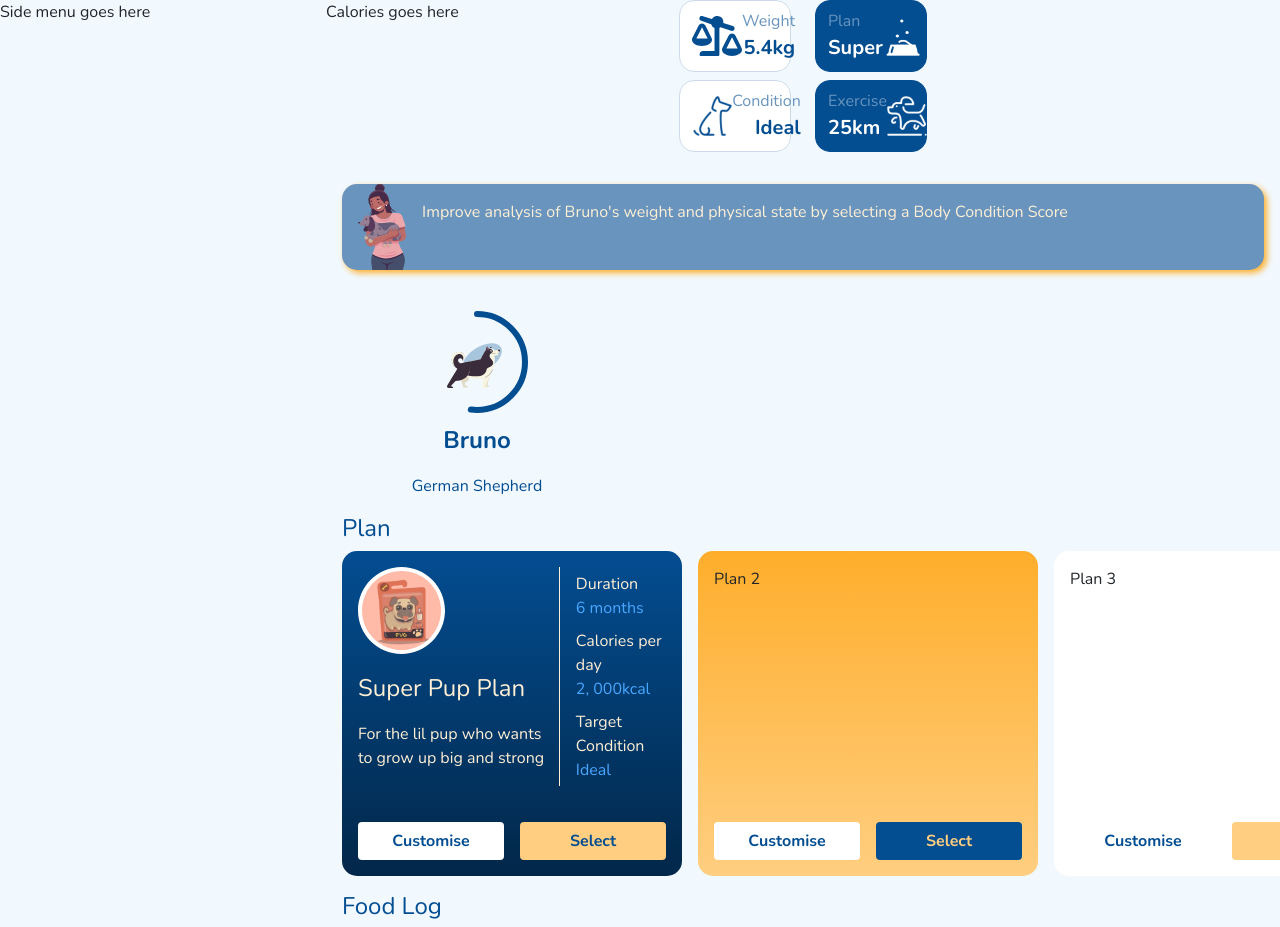
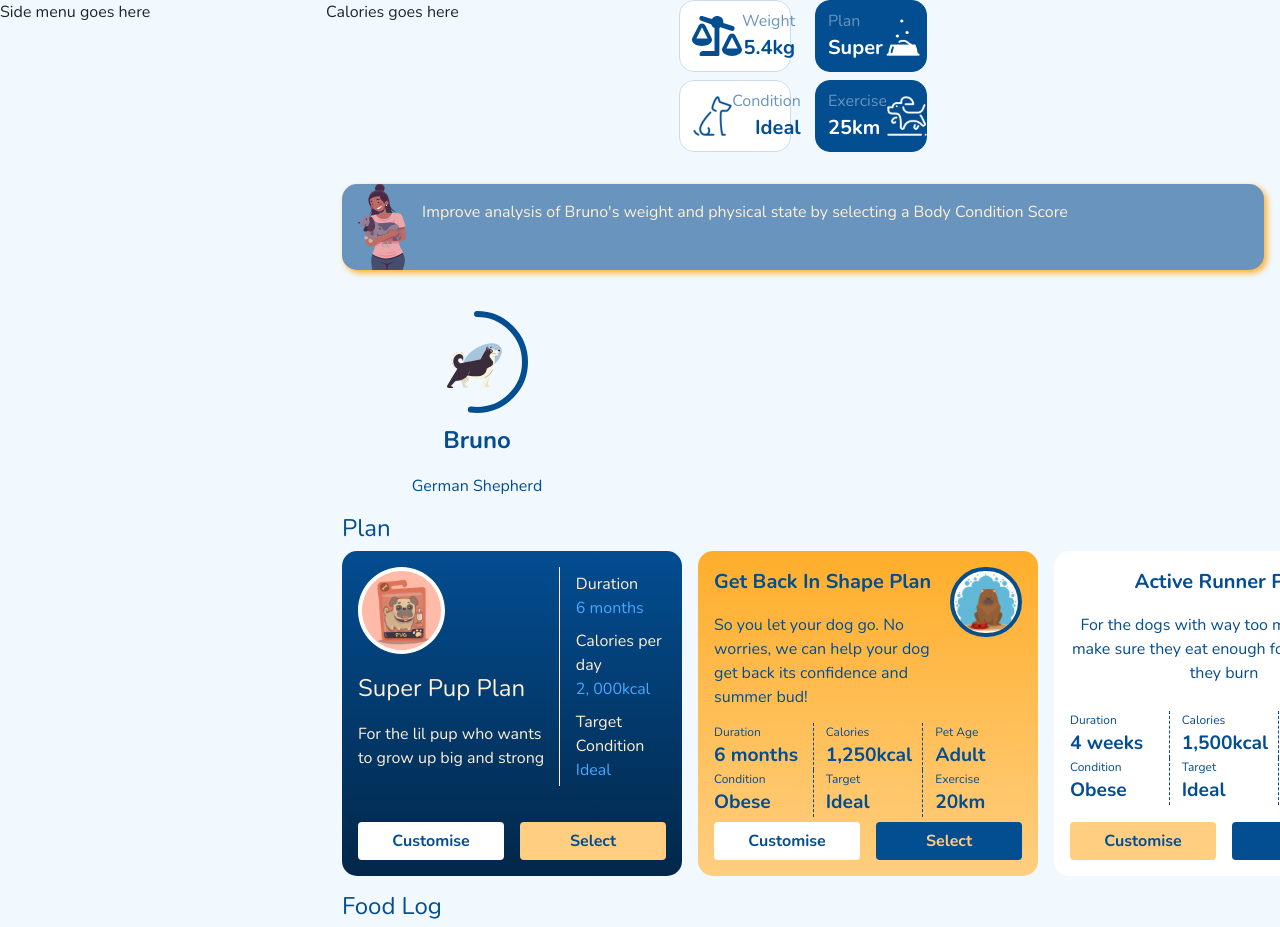
Before and after one commit to DiceBlackEnigma/wellfed, a React (Create React App) app: page /dashboard in a window 1280 px wide. Shown: the top 927 px of the page. Built offline with nearby package versions, Linux system fonts and the light colour scheme.

Commit message:
Implement plans

```diff
--- a/src/components/Plans/Plans.js
+++ b/src/components/Plans/Plans.js
@@ -1,6 +1,8 @@
 import classes from './Plans.module.css';
 
 import planOneImage from './plan-1-img.png';
+import planTwoImage from './plan-2-img.svg';
+
 import {Link} from 'react-router-dom';
 
 export const Plans = props => {
@@ -42,8 +44,46 @@ export const Plans = props => {
         </div>
 
         <div className={`${classes.planTwo} ${classes.PlanCard}`}>
-          <div>
-            Plan 2
+          <div className={`row`}>
+            <div className={`col-12`}>
+              <div className={`d-flex justify-content-between align-items-start`} style={{'margin-bottom': '.5rem'}}>
+                <div>
+                <p className={`text--primary bold-font`} style={{'margom-bottom': 0, 'font-size': '1.25rem'}}>Get Back In Shape Plan</p>
+                  <p style={{'margin-bottom': 0}} className={`text--primary`}>So you let your dog go. No worries, we can help your dog get
+                    back its confidence and summer bud!
+                  </p>
+                </div>
+                  <img src={planTwoImage} alt={'obese pup'} />
+              </div>
+
+            </div>
+          </div>
+          <div className={`row`}>
+            <div className={`col-4 d-flex flex-column ${classes.infoSection}`}>
+              <span className={`text--primary`}>Duration</span>
+              <span className={`text--primary`}>6 months</span>
+            </div>
+            <div className={`col-4 d-flex flex-column ${classes.infoSection}`}>
+              <span className={`text--primary`}>Calories</span>
+              <span className={`text--primary`}>1,250kcal</span>
+            </div>
+            <div className={`col-4 d-flex flex-column ${classes.infoSection}`}>
+              <span className={`text--primary`}>Pet Age</span>
+              <span className={`text--primary`}>Adult</span>
+            </div>
+            <div className={`col-4 d-flex flex-column ${classes.infoSection}`}>
+              <span className={`text--primary`}>Condition</span>
+              <span className={`text--primary`}>Obese</span>
+            </div>
+            <div className={`col-4 d-flex flex-column ${classes.infoSection}`}>
+              <span className={`text--primary`}>Target</span>
+              <span className={`text--primary`}>Ideal</span>
+            </div>
+            <div className={`col-4 d-flex flex-column ${classes.infoSection}`}>
+              <span className={`text--primary`}>Exercise</span>
+              <span className={`text--primary`}>20km</span>
+            </div>
+
           </div>
           <div className={`${classes.ButtonWrapper}`}>
             <Link to="/plans/2" className={`btn default-btn`}>Customise</Link>
@@ -52,12 +92,51 @@ export const Plans = props => {
         </div>
 
         <div className={`${classes.planThree} ${classes.PlanCard}`}>
-          <div>
-            Plan 3
+          <div className={`row`}>
+            <div className={`col-12`}>
+              <div className={`d-flex justify-content-between align-items-start`} style={{'margin-bottom': '.5rem'}}>
+                <div className={`text-center`}>
+                  <p className={`text--primary bold-font`} style={{'margom-bottom': 0, 'font-size': '1.25rem'}}>
+                    Active Runner Plan
+                  </p>
+                  <p style={{'margin-bottom': 0}} className={`text--primary`}>
+                    For the dogs with way too much energy, make sure they eat enough for the calories they burn
+                  </p>
+                </div>
+              </div>
+
+            </div>
+          </div>
+          <div className={`row`}>
+            <div className={`col-4 d-flex flex-column ${classes.infoSection}`}>
+              <span className={`text--primary`}>Duration</span>
+              <span className={`text--primary`}>4 weeks</span>
+            </div>
+            <div className={`col-4 d-flex flex-column ${classes.infoSection}`}>
+              <span className={`text--primary`}>Calories</span>
+              <span className={`text--primary`}>1,500kcal</span>
+            </div>
+            <div className={`col-4 d-flex flex-column ${classes.infoSection}`}>
+              <span className={`text--primary`}>Pet Age</span>
+              <span className={`text--primary`}>Adult</span>
+            </div>
+            <div className={`col-4 d-flex flex-column ${classes.infoSection}`}>
+              <span className={`text--primary`}>Condition</span>
+              <span className={`text--primary`}>Obese</span>
+            </div>
+            <div className={`col-4 d-flex flex-column ${classes.infoSection}`}>
+              <span className={`text--primary`}>Target</span>
+              <span className={`text--primary`}>Ideal</span>
+            </div>
+            <div className={`col-4 d-flex flex-column ${classes.infoSection}`}>
+              <span className={`text--primary`}>Exercise</span>
+              <span className={`text--primary`}>50km</span>
+            </div>
+
           </div>
           <div className={`${classes.ButtonWrapper}`}>
-            <Link to="/plans/3" className={`btn default-btn`}>Customise</Link>
-            <button className={`btn secondary-btn`}>Select</button>
+            <Link to="/plans/2" className={`btn secondary-btn`}>Customise</Link>
+            <button className={`btn primary-btn`}>Select</button>
           </div>
         </div>
       </div>
--- a/src/components/Plans/Plans.module.css
+++ b/src/components/Plans/Plans.module.css
@@ -47,3 +47,20 @@
 .planThree {
     background-color:#FFF;
 }
+
+.planTwo .infoSection:nth-of-type(3n + 2),
+.planThree .infoSection:nth-of-type(3n + 2) {
+    border-left:1px dashed #034D91;
+    border-right:1px dashed #034D91;
+}
+
+.planTwo .infoSection span:last-child,
+.planThree .infoSection span:last-child {
+    font-weight:bold;
+    font-size:1.2rem;
+}
+
+.planTwo .infoSection span:first-child,
+.planThree .infoSection span:first-child {
+    font-size:12px;
+}
```
